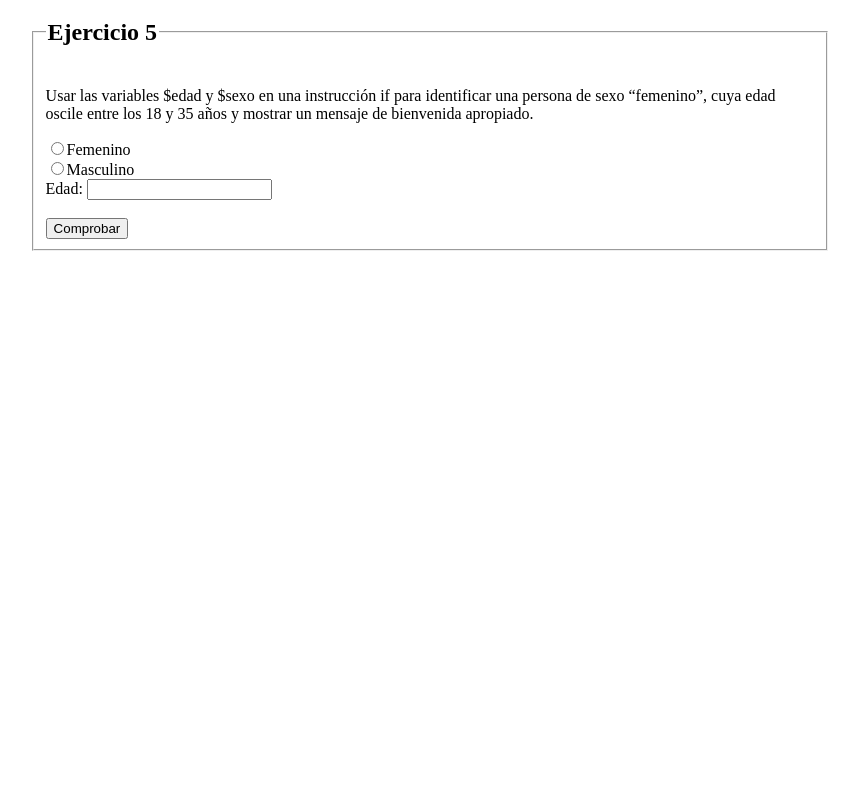
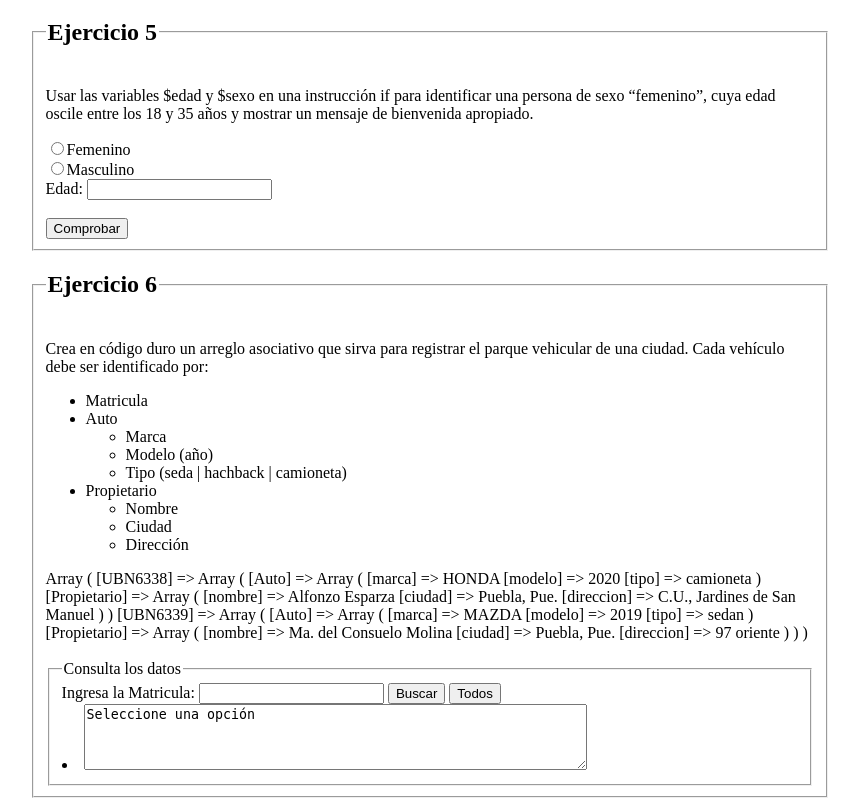
Before and after one commit to l-Santiago-l/tecweb, a PHP site: page / in a window 1280 px wide. Shown: the part 1606-2412 px from the top of the page, without its empty margins (168-1027 px from the left). Before the commit the page ends 1857 px from the top, so only its background shows below. Run offline with PHP 8.4, Linux system fonts and the light colour scheme.

Commit message:
P07 - Ejercicio 6

```diff
--- a/practicas/p07/index.php
+++ b/practicas/p07/index.php
@@ -83,6 +83,38 @@
                     <input type="submit" value="Comprobar">
                 </fieldset>
             </form>
+
+            <!-- Ejercicio 6 -->
+            <form method="post">
+                <fieldset>
+                    <legend><h2>Ejercicio 6</h2></legend>
+                    <p>Crea en código duro un arreglo asociativo que sirva para registrar el parque vehicular de
+                    una ciudad. Cada vehículo debe ser identificado por:</p>
+                    <ul>
+                        <li>Matricula</li>
+                        <li>Auto</li>
+                            <ul>
+                                <li>Marca</li>
+                                <li>Modelo (año)</li>
+                                <li>Tipo (seda | hachback | camioneta)</li>
+                            </ul>
+                        <li>Propietario</li>
+                            <ul>
+                                <li>Nombre</li>
+                                <li>Ciudad</li>
+                                <li>Dirección</li>
+                            </ul>
+                    </ul>
+                    <?php carros() ?>
+                    <br><br>
+                    <fieldset>
+                        <legend>Consulta los datos</legend>
+                        Ingresa la Matricula: <input type="text" name="matricula">
+                        <input type="submit" name="b1" value="Buscar"> <input type="submit" name="bT" value="Todos">
+                        <li><textarea name="a2" rows="4" cols="60" placeholder="Aquí se moestrará la ocnsulta de vehiculos"><?php echo consultaC()?></textarea></li>
+                    </fieldset>
+                </fieldset>
+            </form>
         </div>
     </body>
 </html>
--- a/practicas/p07/src/funciones.php
+++ b/practicas/p07/src/funciones.php
@@ -1,4 +1,5 @@
 <?php
+    $carro;
     function numero57(){
         if(isset($_GET['numero']) && is_numeric($_GET['numero'])){
             $num = $_GET['numero'];
@@ -86,4 +87,73 @@
             }
     }
 
+    function carros(){
+        global $carro;
+        $carro = [
+            "UBN6338" => [
+                "Auto" => [
+                    "marca" => "HONDA",
+                    "modelo" => "2020",
+                    "tipo" => "camioneta"
+                ],
+                "Propietario" => [
+                    "nombre" => "Alfonzo Esparza",
+                    "ciudad" => "Puebla, Pue.",
+                    "direccion" => "C.U., Jardines de San Manuel",
+                ]
+            ],
+        "UBN6339" => [
+                "Auto" => [
+                    "marca" => "MAZDA",
+                    "modelo" => "2019",
+                    "tipo" => "sedan"
+                ],
+                "Propietario" => [
+                    "nombre" => "Ma. del Consuelo Molina",
+                    "ciudad" => "Puebla, Pue.",
+                    "direccion" => "97 oriente",
+                ]
+            ]
+        ];
+
+        print_r($carro);
+    }
+
+    function consultaC(){
+        global $carro;
+        $txt = "Seleccione una opción";
+        if(isset($_POST["b1"])){
+            if(isset($_POST["matricula"]) && $_POST["matricula"] != ""){
+                $ma = $_POST["matricula"];
+                $txt = "Información de $ma: \n";
+                $txt .= "\t Auto:\n";
+                $txt .= "\t\tMarca: " . $carro["$ma"]['Auto']['marca'] . "\n";
+                $txt .= "\t\tModelo: " . $carro["$ma"]['Auto']['modelo'] . "\n";
+
+                $txt .= "\tPropietario:\n";
+                $txt .= "\t\tNombre: " . $carro[$ma]['Propietario']["nombre"] . "\n";
+                $txt .= "\t\tCiudad: " . $carro[$ma]['Propietario']["ciudad"] . "\n";
+                $txt .= "\t\tDirección: " . $carro[$ma]['Propietario']["direccion"];
+            }
+
+        }
+        elseif(isset($_POST["bT"])){
+            $txt = "Información del automoviles: \n\n";
+            foreach ($carro as $matricula => $datos) {
+                $txt .=  "Matrícula: $matricula\n";
+
+                $txt .= "\tAuto:\n";
+                $txt .= "\t\tMarca: " . $datos['Auto']['marca'] . "\n";
+                $txt .= "\t\tModelo: " . $datos['Auto']['modelo'] . "\n";
+                $txt .= "\t\tTipo: " . $datos['Auto']['tipo'] . "\n\n";
+
+                $txt .= "\tPropietario:\n";
+                $txt .= "\t\tNombre: " . $datos['Propietario']['nombre'] . "\n";
+                $txt .= "\t\tCiudad: " . $datos['Propietario']['ciudad'] . "\n";
+                $txt .= "\t\tDirección: " . $datos['Propietario']['direccion'] . "\n\n";
+            }
+        }
+        return $txt;
+    }
+
 ?>
```
Lines whose indentation alone changed are shown as unchanged.
